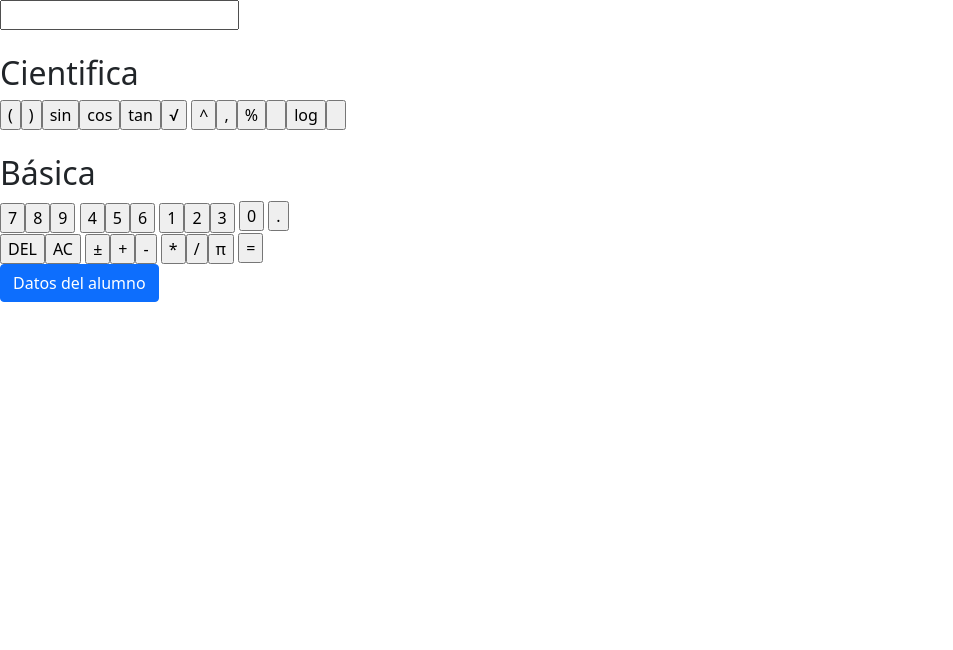
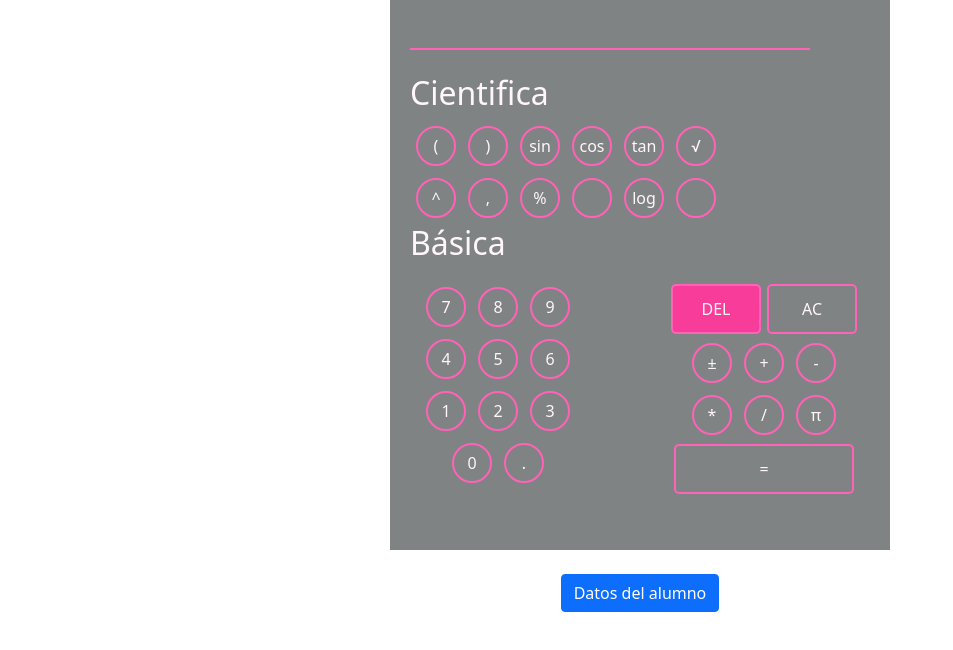
Before and after one commit to JoselinePavon/Segundo-Parcial-carne0909-16-9388, a plain HTML site: page index.html in a window 1280 px wide. Shown: the whole page, without its empty margins (0-953 px from the left). Drawn offline with nearby package versions, Linux system fonts and the light colour scheme.

Commit message:
Segunda Parte

```diff
--- a/estilo.css
+++ b/estilo.css
@@ -0,0 +1,131 @@
+form{
+    display:block;
+    margin:0 auto;
+    padding:20px;
+    background-color:rgba(76, 82, 82, 0.712);
+    width:500px;
+    height:550px;
+
+}
+
+
+
+/*Estilo*/
+.container-calculator{
+    display: block;
+    margin: 0 auto;
+    padding: 30px;
+    width: 35%;
+    height: 98%;
+    background-color: rgb(28, 31, 31);
+    box-shadow: 2px 1px 29px 6px;
+    font-size: 25px;
+}
+
+.screen{
+    width: 100%;
+}
+
+.screen-numero{
+    background: rgb(62, 68, 68, 0);
+    color: rgb(255, 255, 255);
+    padding: .7em;
+    width: 400px;
+    height: 30px;
+    font-size: 1.2em;
+    text-align: left;
+    border: none;
+    outline: 0;
+    border-bottom: 2px solid rgb(255, 98, 182);
+}
+
+/*Secciones de Calculadora*/
+.scientific{
+    width: 95%;
+    height: 25%;
+}
+
+.abajo{
+    display: flex;
+}
+
+.number{
+    text-align: center;
+    margin: 10px;
+}
+
+.basica{
+    text-align: center;
+    margin: 10px;
+}
+
+/*Titulos*/
+.title{
+    color: rgb(255, 246, 250);
+}
+
+/*Estilo de Botones*/
+.numero{
+    padding: 5px;
+    color: rgb(255, 246, 250);
+    margin: 6px;
+    background: transparent;
+    border: 2px solid rgb(255, 98, 182);
+    border-radius: 70px;
+    width: 40px;
+    height: 40px;
+}
+
+.btnDel{
+    padding: 5px;
+    color: rgb(255, 246, 250);
+    background-color:rgb(248, 60, 154);
+    border: 2px solid rgb(255, 98, 182);
+    border-radius: 5px;
+    width: 90px;
+    height: 50px;
+    margin: 3px;
+}
+
+.btnAc{
+    padding: 5px;
+    color: rgb(255, 246, 250);
+    background: transparent;
+    border: 2px solid rgb(255, 98, 182);
+    border-radius: 5px;
+    width: 90px;
+    height: 50px;
+    margin: 3px;
+}
+
+.btnIgual{
+    padding: 5px;
+    color: rgb(255, 246, 250);
+    background: transparent;
+    border: 2px solid rgb(255, 98, 182);
+    border-radius: 5px;
+    width: 180px;
+    height: 50px;
+    margin: 3px;
+}
+
+.btnFila{
+    height: 10%;
+    display: flex;
+    flex-direction: row;
+    justify-content: center;
+    align-items: center;
+}
+
+<style>
+.cientifica{
+    display: flex;
+}
+.abajo{
+    float: left;
+}
+
+.basica{
+    float: right;
+}
+</style>
--- a/index.html
+++ b/index.html
@@ -12,10 +12,10 @@
 </head>
 <body>
 
-    <form class="-calculator">
+    <form class="calculator">
         <!--Pantalla-->
         <div class="screen">
-            <input type="text" class="screen-numbers" name="numbers" id="operation">
+            <input type="text" class="screen-numero" name="numbers" id="operation">
         </div><br>
 
         <h2 class="title">Cientifica</h2>
@@ -37,56 +37,62 @@
                 <input type="button" value="log" class="numero" onclick="numbers.value += 'log('">
                 <input type="button" value=" " class="numero">
             </div>
-        </div><br>
+        </div>
 
         <h2 class="title">Básica</h2>
 
-        <div class="lower">
+        <div class="abajo">
             <!-- Botones Numericos-->
             <div class="number">
                 <div class="btn-group">
                     <input type="button" value="7" class="numero" onclick="numbers.value += '7'">
                     <input type="button" value="8" class="numero" onclick="numbers.value += '8'">
                     <input type="button" value="9" class="numero" onclick="numbers.value += '9'">
-                </div>
+                </div><br>
+
                 <div class="btn-group">
                     <input type="button" value="4" class="numero" onclick="numbers.value += '4'">
                     <input type="button" value="5" class="numero" onclick="numbers.value += '5'">
                     <input type="button" value="6" class="numero" onclick="numbers.value += '6'">
-                </div>
+                </div><br>
+
                 <div class="btn-group">
                     <input type="button" value="1" class="numero" onclick="numbers.value += '1'">
                     <input type="button" value="2" class="numero" onclick="numbers.value += '2'">
                     <input type="button" value="3" class="numero" onclick="numbers.value += '3'">
-                </div>
+                </div><br>
+                <div class="btn-group">
                 <input type="button" value="0" class="numero" onclick="numbers.value += '0'">
                 <input type="button" value="." class="numero" onclick="numbers.value += '.'">
             </div>
+            </div>
+        </div>
 
             <!--Funciones Básicas-->
-            <div class="basicas">
+
+            <div class="basica">
                 <div class="btn-group">
                     <input type="button" value="DEL" class="btnDel" onclick="pulsar('C')">
                     <input type="button" value="AC" class="btnAc" onclick="borrar_num()">
-                </div>
+                </div><br>
                 <div class="btn-group">
                     <input type="button" value="±" class="numero" onclick="numbers.value += '±'">
                     <input type="button" value="+" class="numero" onclick="numbers.value += '+'">
                     <input type="button" value="-" class="numero" onclick="numbers.value += '-'">
-                </div>
+                </div><br>
                 <div class="btn-group">
                     <input type="button" value="*" class="numero" onclick="numbers.value += '*'">
                     <input type="button" value="/" class="numero" onclick="numbers.value += '/'">
                     <input type="button" value="π" class="numero" onclick="numbers.value += '3.141592'">
 
-                </div>
+                </div><br>
                 <input type="button" value="=" class="btnIgual" onclick="pulsar('=')">
             </div>
-        </div>
+
     </form>
-
+    <br>
     <!--Modal-->
-    <div class="btn-fila">
+    <div class="btnFila">
         <button type="button" class="btn btn-primary" data-bs-toggle="modal" data-bs-target="#staticBackdrop">
             Datos del alumno
         </button>
```
